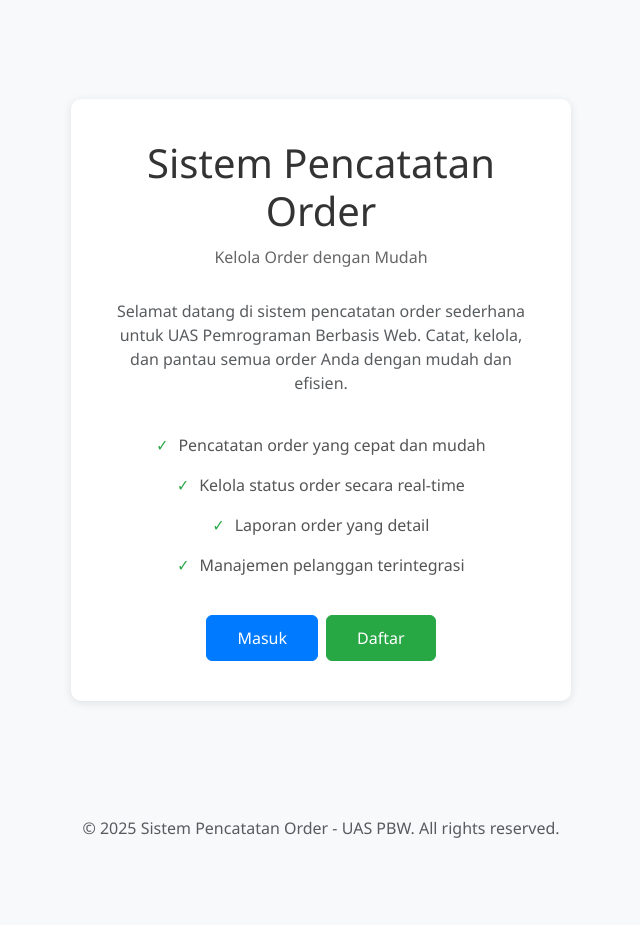
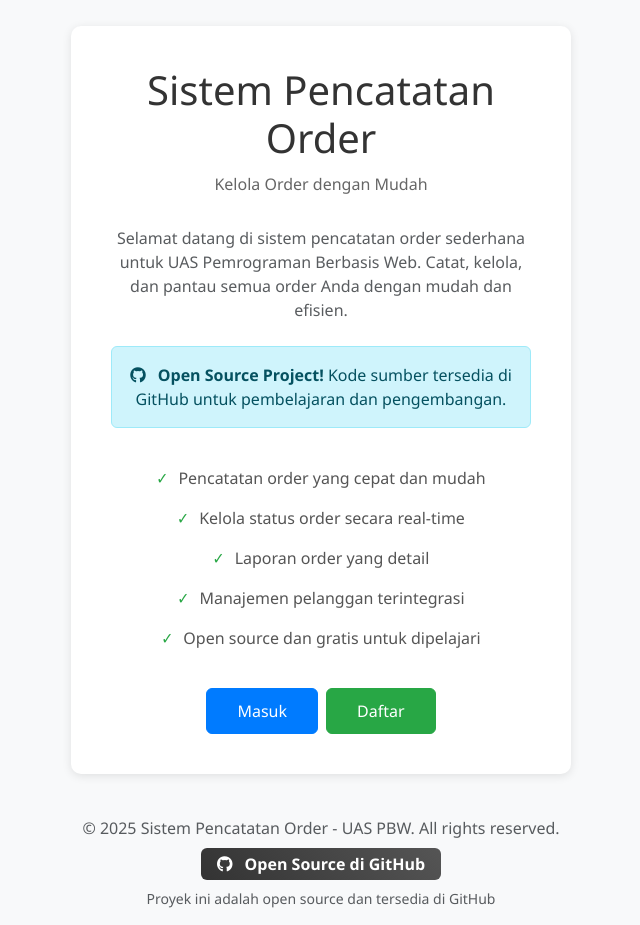
Before and after one commit to naenmad/uaspbw, a PHP site: page /uaspbw/index.php in a window 1280 px wide. Shown: the whole page, without its empty margins (319-959 px from the left). Before the commit the page ends 838 px from the top, so only its background shows below. Run offline with PHP 8.4, Linux system fonts and the light colour scheme.

Commit message:
Enhance dashboard styling and add GitHub badge for open source visibility

```diff
--- a/index.html
+++ b/index.html
@@ -4,10 +4,10 @@
 <head>
     <meta charset="UTF-8">
     <meta name="viewport" content="width=device-width, initial-scale=1.0">
-    <title>UAS PBW - Sistem Pencatatan Order</title>
-
-    <!-- Bootstrap CSS -->
+    <title>UAS PBW - Sistem Pencatatan Order</title> <!-- Bootstrap CSS -->
     <link href="https://cdn.jsdelivr.net/npm/bootstrap@5.3.0/dist/css/bootstrap.min.css" rel="stylesheet">
+    <!-- Font Awesome -->
+    <link href="https://cdnjs.cloudflare.com/ajax/libs/font-awesome/6.0.0/css/all.min.css" rel="stylesheet">
 
     <style>
         body {
@@ -72,6 +72,25 @@
             font-weight: bold;
             margin-right: 10px;
         }
+
+        .github-badge {
+            transition: all 0.3s ease;
+            text-decoration: none !important;
+        }
+
+        .github-badge:hover {
+            transform: translateY(-2px);
+            box-shadow: 0 4px 8px rgba(0, 0, 0, 0.2);
+        }
+
+        .github-badge .badge {
+            background: linear-gradient(45deg, #333, #555) !important;
+            border: none;
+        }
+
+        .github-badge:hover .badge {
+            background: linear-gradient(45deg, #555, #777) !important;
+        }
     </style>
 </head>
 
@@ -80,17 +99,22 @@
         <div class="card-simple text-center">
             <h1>Sistem Pencatatan Order</h1>
             <p class="subtitle">Kelola Order dengan Mudah</p>
-
             <p class="text-muted mb-4">
                 Selamat datang di sistem pencatatan order sederhana untuk UAS Pemrograman Berbasis Web.
                 Catat, kelola, dan pantau semua order Anda dengan mudah dan efisien.
             </p>
 
+            <div class="alert alert-info mb-4" role="alert">
+                <i class="fab fa-github me-2"></i>
+                <strong>Open Source Project!</strong> Kode sumber tersedia di GitHub untuk pembelajaran dan
+                pengembangan.
+            </div>
             <ul class="feature-list">
                 <li>Pencatatan order yang cepat dan mudah</li>
                 <li>Kelola status order secara real-time</li>
                 <li>Laporan order yang detail</li>
                 <li>Manajemen pelanggan terintegrasi</li>
+                <li>Open source dan gratis untuk dipelajari</li>
             </ul>
             <div class="d-grid gap-2 d-md-flex justify-content-md-center">
                 <a href="auth/login.php" class="btn btn-primary btn-login">
@@ -101,13 +125,22 @@
                 </a>
             </div>
         </div>
-    </div>
-
-    <!-- Footer -->
+    </div> <!-- Footer -->
     <footer class="text-center py-3 mt-auto">
         <div class="container">
-            <p class="text-muted mb-0">
+            <p class="text-muted mb-2">
                 © 2025 Sistem Pencatatan Order - UAS PBW. All rights reserved.
+            </p>
+            <div class="mb-2">
+                <a href="https://github.com" target="_blank" class="github-badge text-decoration-none">
+                    <span class="badge bg-dark fs-6 py-2 px-3">
+                        <i class="fab fa-github me-2"></i>
+                        Open Source di GitHub
+                    </span>
+                </a>
+            </div>
+            <p class="text-muted small mb-0">
+                Proyek ini adalah open source dan tersedia di GitHub
             </p>
         </div>
     </footer>
```
Also changed, not shown: dashboard/index.php (+14 -8 lines).
